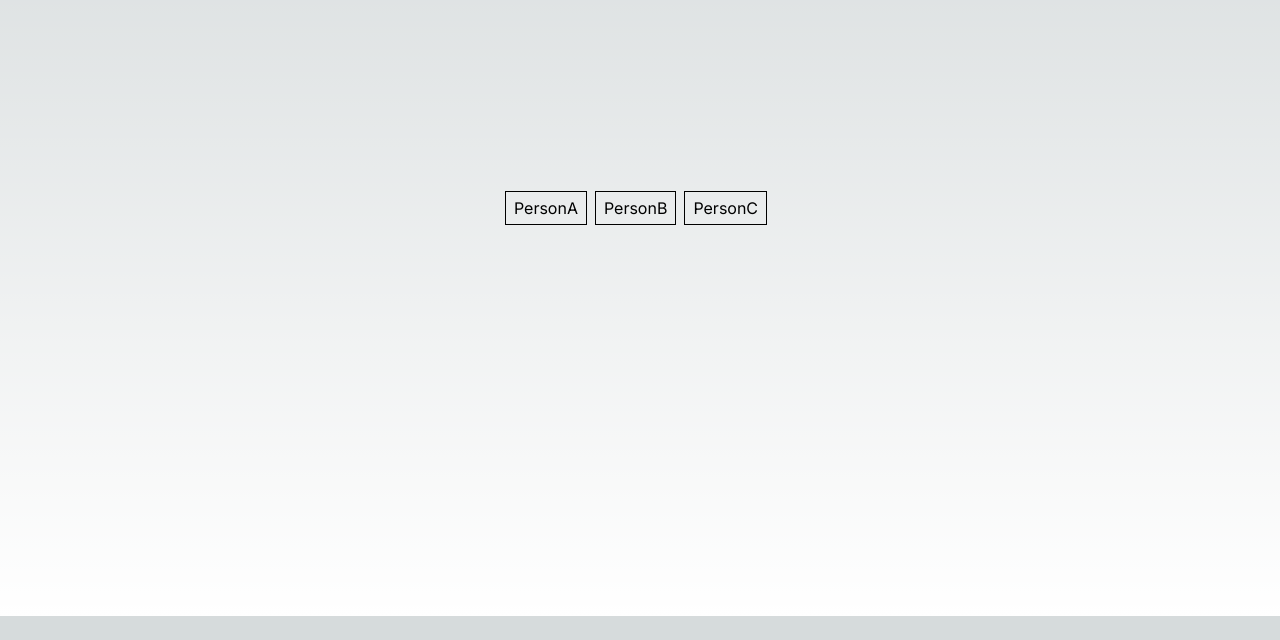
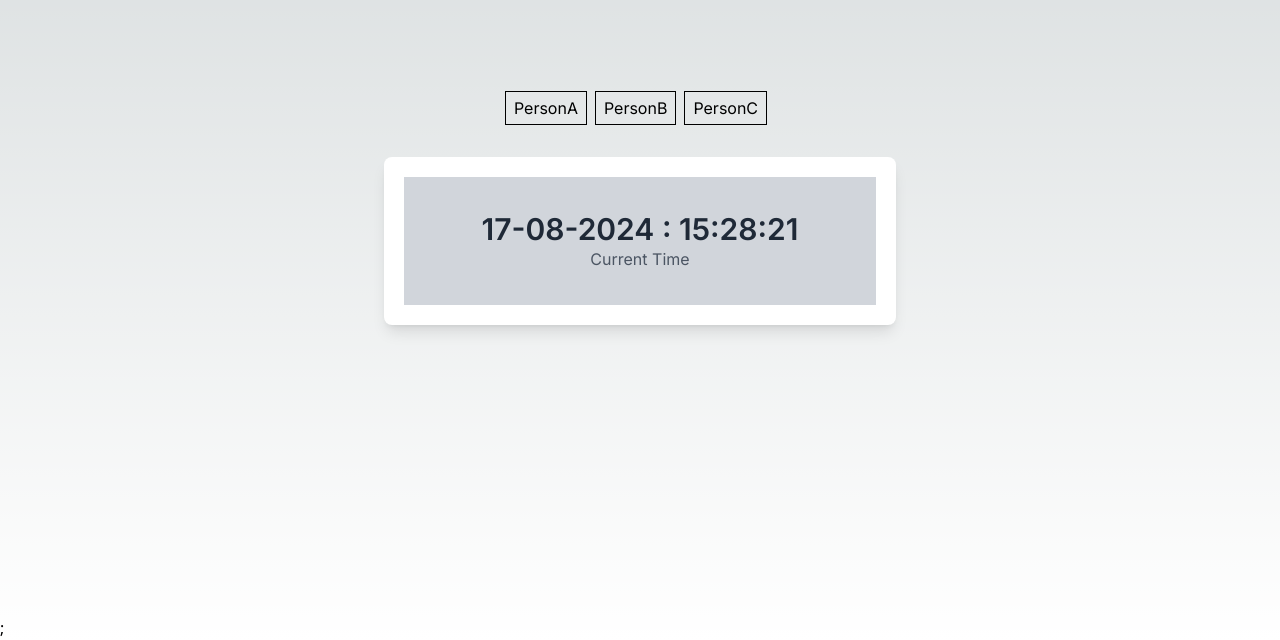
Before and after one commit to Murtazakhaan/snc-Murtazakhan, a Next.js app: page / in a window 1280 px wide. Shown: the part 184-824 px from the top of the page. Before the commit the page ends 800 px from the top, so only its background shows below. Built offline with nearby package versions, Linux system fonts and the light colour scheme; no server answers.

Commit message:
feat: add clock using custom hooks and logs context

```diff
--- /dev/null
+++ b/src/components/Clock.tsx
@@ -0,0 +1,41 @@
+import React, { FunctionComponent, useEffect, useState } from 'react';
+import classNames from 'classnames';
+import { useCurrentTime } from '@/hooks/useCurrentTime';
+
+export const Clock: FunctionComponent = () => {
+  const [hasMounted, setHasMounted] = useState(false);
+  const currentTime = useCurrentTime();
+
+  useEffect(() => {
+    setHasMounted(true);
+  }, []);
+
+  if (!hasMounted) {
+    // Return null or an empty placeholder to avoid rendering until the component has mounted
+    return null;
+  }
+
+  // Formatting the date and time
+  const day = currentTime.getDate().toString().padStart(2, '0');
+  const month = (currentTime.getMonth() + 1).toString().padStart(2, '0'); // Months are 0-based
+  const year = currentTime.getFullYear();
+
+  const hours = currentTime.getHours().toString().padStart(2, '0');
+  const minutes = currentTime.getMinutes().toString().padStart(2, '0');
+  const seconds = currentTime.getSeconds().toString().padStart(2, '0');
+
+  const formattedTime = `${day}-${month}-${year} : ${hours}:${minutes}:${seconds}`;
+
+  return (
+    <div className="relative w-[40%] bg-white rounded-lg shadow-lg overflow-hidden transition-all duration-300 hover:shadow-xl p-5 my-4">
+      <div className={classNames("flex justify-center items-center", "h-32 bg-cover bg-center", "bg-gray-300")}>
+        <div className="text-center">
+          <h2 className="text-3xl font-semibold text-gray-800">
+            {formattedTime}
+          </h2>
+          <p className="text-gray-600">Current Time</p>
+        </div>
+      </div>
+    </div>
+  );
+};
--- /dev/null
+++ b/src/context/LogsContext.tsx
@@ -0,0 +1,43 @@
+import { LogsContextType } from "@/utils/common/logs";
+import React, {
+    createContext,
+    useContext,
+    useState,
+    useEffect,
+    PropsWithChildren,
+    FunctionComponent,
+  } from "react";
+
+  const LogsContext = createContext<LogsContextType | undefined>(undefined);
+
+  type CartProvidertProps = {};
+
+  export const LogsProvider:FunctionComponent<PropsWithChildren<CartProvidertProps>> = ({
+    children,
+  }) => {
+    const [enableLogs, setEnableLogs] = useState(false);
+
+    useEffect(() => {
+    }, []);
+
+   const handleToggleLogs = () => setEnableLogs(!enableLogs);
+
+    return (
+      <LogsContext.Provider
+        value={{
+            enableLogs,
+            handleToggleLogs,
+        }}
+      >
+        {children}
+      </LogsContext.Provider>
+    );
+  };
+
+  export const useLogs = (): LogsContextType => {
+    const context = useContext(LogsContext);
+    if (context === undefined) {
+      throw new Error("useCart must be used within a CartProvider");
+    }
+    return context;
+  };
--- /dev/null
+++ b/src/hooks/useCurrentTime.ts
@@ -0,0 +1,15 @@
+import { useState, useEffect } from 'react';
+
+export const useCurrentTime = () => {
+  const [currentTime, setCurrentTime] = useState(new Date());
+
+  useEffect(() => {
+    const timerInterval = setInterval(() => {
+      setCurrentTime(new Date());
+    }, 1000);
+
+    return () => clearInterval(timerInterval);
+  }, []);
+
+  return currentTime;
+};
--- a/src/layouts/MainLayout.tsx
+++ b/src/layouts/MainLayout.tsx
@@ -5,6 +5,8 @@ import { Button } from "@/components/Button";
 import { Person, User } from "@/utils/common/person";
 import useFetch from "@/hooks/use-fetch";
 import { UserCard } from "@/components/UserCard";
+import { useLogs } from "@/context/LogsContext";
+import { Clock } from "@/components/Clock";
 
 const inter = Inter({ subsets: ["latin"] });
 
@@ -29,6 +31,10 @@ export const MainLayout: FunctionComponent<
     activePerson
   );
 
+  const {enableLogs} = useLogs()
+
+  console.log("useLogs",enableLogs);
+
   return (
     <main
       className={classNames(
@@ -40,9 +46,9 @@ export const MainLayout: FunctionComponent<
       <div className={classNames("flex gap-2 mb-4")}>
         {Object.values(Person).map((person) => (
           <Button
-            key={person}
-            active={activePerson === person}
-            onClick={() => handleUserChange(person) }
+          key={person}
+          active={activePerson === person}
+          onClick={() => handleUserChange(person) }
           >
             {person}
           </Button>
@@ -50,6 +56,7 @@ export const MainLayout: FunctionComponent<
         <button />
       </div>
       <UserCard user={personData} isLoading={loading} error={error && activePerson} />
+      <Clock />
     </main>
   );
 };
--- a/src/pages/_app.tsx
+++ b/src/pages/_app.tsx
@@ -1,6 +1,11 @@
+import { LogsProvider } from "@/context/LogsContext";
 import "@/styles/globals.css";
 import type { AppProps } from "next/app";
 
 export default function App({ Component, pageProps }: AppProps) {
-  return <Component {...pageProps} />;
+  return (
+    <LogsProvider>
+      <Component {...pageProps} />;
+    </LogsProvider>
+  );
 }
--- /dev/null
+++ b/src/utils/common/logs.ts
@@ -0,0 +1,4 @@
+export type LogsContextType = {
+    enableLogs: boolean;
+    handleToggleLogs: () => void;
+}
```
